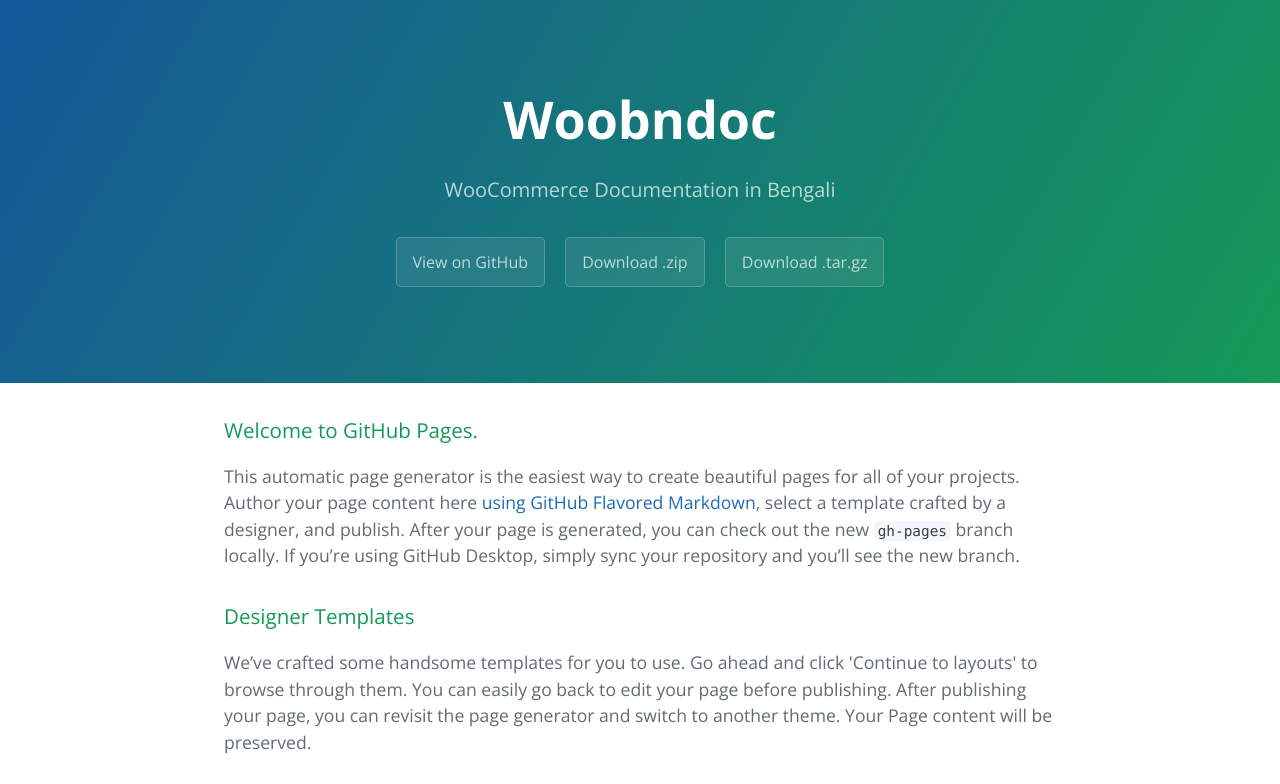
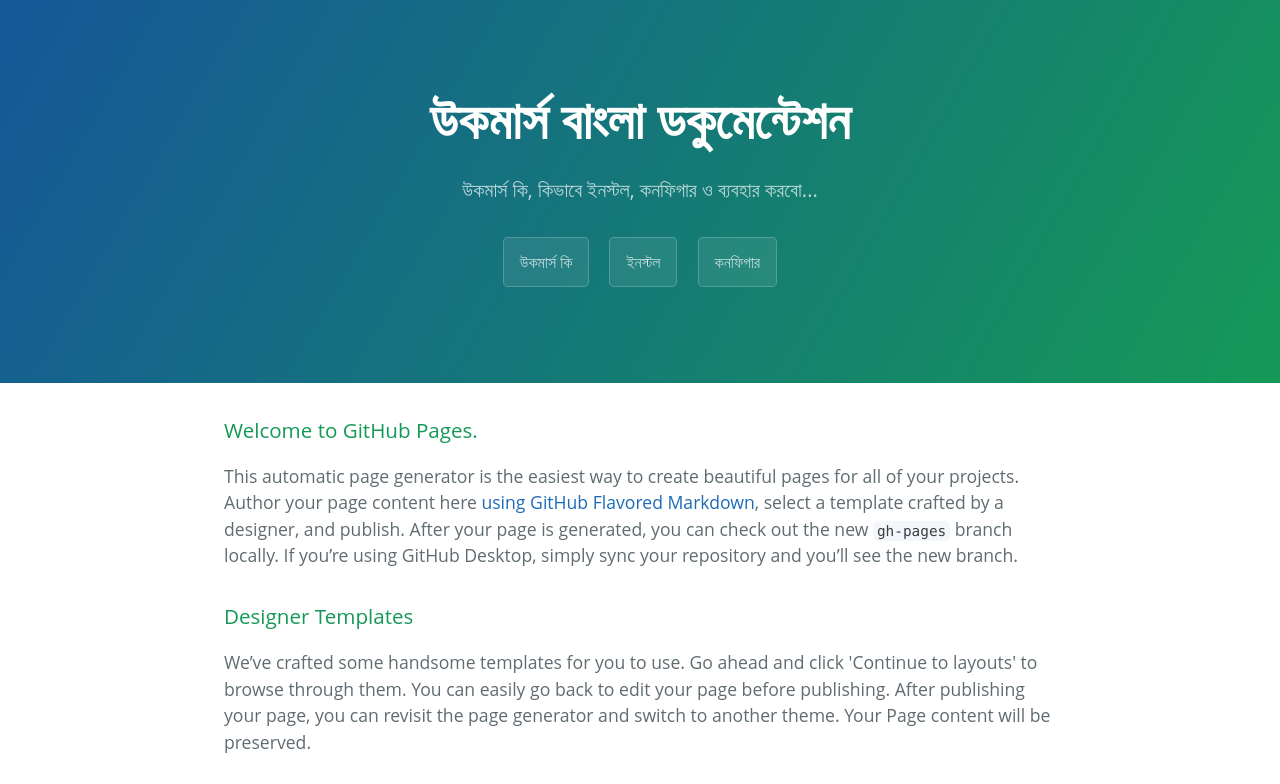
Before and after one commit to codeshah/WooBNDoc, a plain HTML site: page index.html in a window 1280 px wide. Shown: the top 784 px of the page. Drawn offline with nearby package versions, Linux system fonts and the light colour scheme.

Commit message:
Update index.html

```diff
--- a/index.html
+++ b/index.html
@@ -1,21 +1,21 @@
 <!DOCTYPE html>
-<html lang="en-us">
+<html lang="bn-BD">
   <head>
     <meta charset="UTF-8">
-    <title>Woobndoc by codeshah</title>
+    <title>বাংলায় উকমার্স ডকুমেন্টেশন</title>
     <meta name="viewport" content="width=device-width, initial-scale=1">
     <link rel="stylesheet" type="text/css" href="stylesheets/normalize.css" media="screen">
-    <link href='https://fonts.googleapis.com/css?family=Open+Sans:400,700' rel='stylesheet' type='text/css'>
+    <link href='https://fonts.googleapis.com/css?family=Roboto:400,700' rel='stylesheet' type='text/css'>
     <link rel="stylesheet" type="text/css" href="stylesheets/stylesheet.css" media="screen">
     <link rel="stylesheet" type="text/css" href="stylesheets/github-light.css" media="screen">
   </head>
   <body>
     <section class="page-header">
-      <h1 class="project-name">Woobndoc</h1>
-      <h2 class="project-tagline">WooCommerce Documentation in Bengali</h2>
-      <a href="https://github.com/codeshah/WooBNDoc" class="btn">View on GitHub</a>
-      <a href="https://github.com/codeshah/WooBNDoc/zipball/master" class="btn">Download .zip</a>
-      <a href="https://github.com/codeshah/WooBNDoc/tarball/master" class="btn">Download .tar.gz</a>
+      <h1 class="project-name">উকমার্স বাংলা ডকুমেন্টেশন</h1>
+      <h2 class="project-tagline">উকমার্স কি, কিভাবে ইনস্টল, কনফিগার ও ব্যবহার করবো...</h2>
+      <a href="#" class="btn">উকমার্স কি</a>
+      <a href="#" class="btn">ইনস্টল</a>
+      <a href="#" class="btn">কনফিগার</a>
     </section>
 
     <section class="main-content">
```
